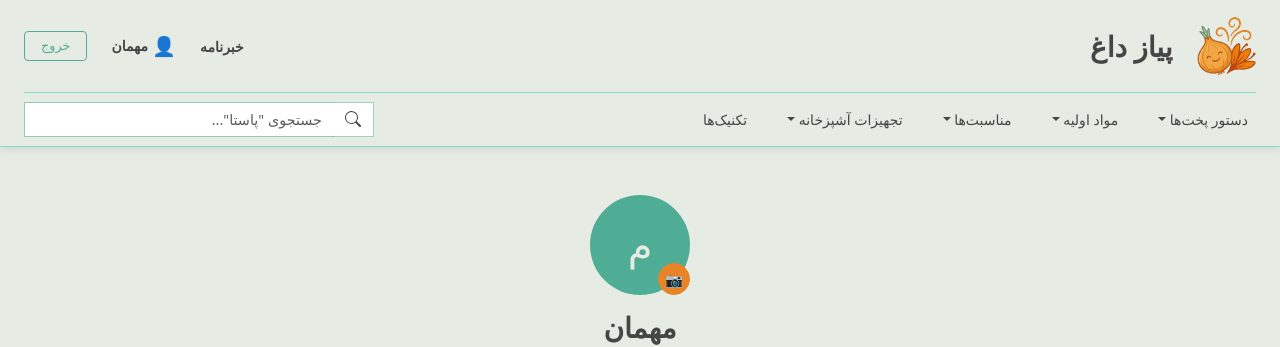
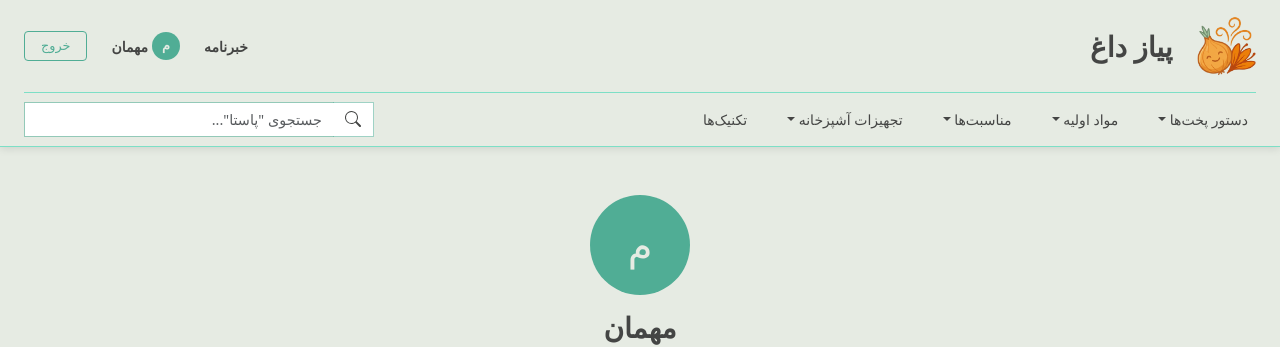
Before and after one commit to alihidson/PiazDagh, a React (Vite) app in the folder frontend/: page /profile in a window 1280 px wide. Shown: the top 347 px of the page. Built offline with nearby package versions, Linux system fonts and the light colour scheme.

Commit message:
fix: remove the ability to change avatar entirely. now the avatar is just a placeholder shwoing the letter of the first name

```diff
--- a/frontend/src/components/navbar/Navbar.jsx
+++ b/frontend/src/components/navbar/Navbar.jsx
@@ -1,22 +1,23 @@
-import { topRowLinks, navLinks } from './navData';
-import TopRowLink from './TopRowLink';
-import NavItem from './NavItem';
-import SearchBar from './SearchBar';
-import Logo from './Logo';
-import { useAuth } from '../../hooks/useAuth';
-import { Link } from 'react-router-dom';
-import './Navbar.css';
+import { topRowLinks, navLinks } from "./navData";
+import TopRowLink from "./TopRowLink";
+import NavItem from "./NavItem";
+import SearchBar from "./SearchBar";
+import Logo from "./Logo";
+import { useAuth } from "../../hooks/useAuth";
+import { Link } from "react-router-dom";
+import "./Navbar.css";
 
 const Navbar = () => {
   const { isAuthenticated, user, logout } = useAuth();
 
   return (
-    <nav className="navbar navbar-expand-lg bg-canvas py-0 border-bottom border-mint" dir="rtl">
+    <nav
+      className="navbar navbar-expand-lg bg-canvas py-0 border-bottom border-mint"
+      dir="rtl"
+    >
       <div className="container-fluid d-flex flex-column px-4">
-
         {/* Row 1: Logo + Actions */}
         <div className="position-relative d-flex align-items-center justify-content-between py-3 w-100 border-bottom border-mint">
-
           <div className="d-flex align-items-center w-100 w-lg-auto justify-content-center justify-content-lg-start gap-2">
             <Logo />
           </div>
@@ -25,7 +26,12 @@ const Navbar = () => {
             <div className="d-none d-lg-flex align-items-center gap-4 small fw-semibold">
               {/* Always show these links (newsletter, etc.) */}
               {topRowLinks.map((link) => (
-                <TopRowLink key={link.id} label={link.label} href={link.href} variant={link.variant} />
+                <TopRowLink
+                  key={link.id}
+                  label={link.label}
+                  href={link.href}
+                  variant={link.variant}
+                />
               ))}
 
               {/* Auth-aware section */}
@@ -35,13 +41,24 @@ const Navbar = () => {
                     to="/profile"
                     className="text-charcoal text-decoration-none d-flex align-items-center gap-1"
                   >
-                    <span style={{ fontSize: '1.2rem' }}>👤</span>
+                    <span
+                      className="rounded-circle bg-mint d-inline-flex align-items-center justify-content-center"
+                      style={{
+                        width: "28px",
+                        height: "28px",
+                        color: "#e6ebe3",
+                        fontSize: "0.8rem",
+                        fontWeight: "bold",
+                      }}
+                    >
+                      {(user?.username || "م")[0].toUpperCase()}
+                    </span>
                     <span>{user?.username}</span>
                   </Link>
                   <button
                     onClick={logout}
                     className="btn btn-sm btn-outline-mint px-3 py-1"
-                    style={{ fontSize: '0.8rem' }}
+                    style={{ fontSize: "0.8rem" }}
                   >
                     خروج
                   </button>
@@ -68,11 +85,15 @@ const Navbar = () => {
         {/* Row 2: Collapsible Menu + Desktop Search */}
         <div className="collapse navbar-collapse w-100" id="navbarNav">
           <div className="d-flex flex-column flex-lg-row align-items-stretch align-items-lg-center justify-content-lg-between w-100 py-3 py-lg-2">
-
             {/* Mobile-only duplicate action links */}
             <div className="d-lg-none d-flex flex-column gap-2 mb-3 small fw-semibold">
               {topRowLinks.map((link) => (
-                <TopRowLink key={link.id} label={link.label} href={link.href} variant={link.variant} />
+                <TopRowLink
+                  key={link.id}
+                  label={link.label}
+                  href={link.href}
+                  variant={link.variant}
+                />
               ))}
               {/* Mobile auth-aware section */}
               {isAuthenticated ? (
@@ -81,13 +102,24 @@ const Navbar = () => {
                     to="/profile"
                     className="text-charcoal text-decoration-none d-flex align-items-center gap-1"
                   >
-                    <span style={{ fontSize: '1.2rem' }}>👤</span>
+                    <span
+                      className="rounded-circle bg-mint d-inline-flex align-items-center justify-content-center"
+                      style={{
+                        width: "28px",
+                        height: "28px",
+                        color: "#e6ebe3",
+                        fontSize: "0.8rem",
+                        fontWeight: "bold",
+                      }}
+                    >
+                      {(user?.username || "م")[0].toUpperCase()}
+                    </span>
                     <span>{user?.username}</span>
                   </Link>
                   <button
                     onClick={logout}
                     className="btn btn-sm btn-outline-mint px-2 py-0 align-self-start"
-                    style={{ fontSize: '0.8rem' }}
+                    style={{ fontSize: "0.8rem" }}
                   >
                     خروج
                   </button>
@@ -100,11 +132,20 @@ const Navbar = () => {
 
             <ul className="navbar-nav mb-3 mb-lg-0 flex-column flex-lg-row gap-3 gap-lg-4 small fw-medium p-0">
               {navLinks.map((link) => (
-                <NavItem key={link.id} label={link.label} href={link.href} hasDropdown={link.hasDropdown} dropdownItems={link.dropdownItems} />
+                <NavItem
+                  key={link.id}
+                  label={link.label}
+                  href={link.href}
+                  hasDropdown={link.hasDropdown}
+                  dropdownItems={link.dropdownItems}
+                />
               ))}
             </ul>
 
-            <div className="d-none d-lg-block mt-2 mt-lg-0" style={{ maxWidth: '350px', width: '100%' }}>
+            <div
+              className="d-none d-lg-block mt-2 mt-lg-0"
+              style={{ maxWidth: "350px", width: "100%" }}
+            >
               <SearchBar placeholder='جستجوی "پاستا"...' />
             </div>
           </div>
--- a/frontend/src/components/profile/ProfileHeader.jsx
+++ b/frontend/src/components/profile/ProfileHeader.jsx
@@ -1,11 +1,7 @@
-import { useRef, useState } from "react";
 import { useAuth } from "../../hooks/useAuth";
-import authService from "../../services/authService";
 
 const ProfileHeader = () => {
-  const { user, updateUser } = useAuth();
-  const fileInputRef = useRef(null);
-  const [uploading, setUploading] = useState(false);
+  const { user } = useAuth();
 
   // Mock data – later these will come from a user profile service
   const joinDate = "تیر ۱۴۰۵";
@@ -14,58 +10,10 @@ const ProfileHeader = () => {
     recipes: 8,
   };
 
-  const handleAvatarClick = () => {
-    fileInputRef.current?.click();
-  };
-
-  const handleFileChange = async (e) => {
-    const file = e.target.files?.[0];
-    if (!file) return;
-
-    setUploading(true);
-    try {
-      const result = await authService.uploadAvatar(file);
-      updateUser({ avatar: result.avatar });
-    } catch {
-      alert("خطا در آپلود تصویر");
-    } finally {
-      setUploading(false);
-    }
-  };
-
   return (
     <div className="text-center mb-5">
-      {/* Hidden file input */}
-      <input
-        type="file"
-        ref={fileInputRef}
-        onChange={handleFileChange}
-        accept="image/*"
-        style={{ display: "none" }}
-      />
-
-      {/* Avatar */}
-      <div className="d-inline-block position-relative">
-        {uploading ? (
-          <div
-            className="rounded-circle bg-mint d-flex align-items-center justify-content-center mx-auto"
-            style={{ width: "100px", height: "100px" }}
-          >
-            <div
-              className="spinner-border text-white spinner-border-sm"
-              role="status"
-            >
-              <span className="visually-hidden">در حال آپلود...</span>
-            </div>
-          </div>
-        ) : user?.avatar ? (
-          <img
-            src={user.avatar}
-            alt="تصویر پروفایل"
-            className="rounded-circle"
-            style={{ width: "100px", height: "100px", objectFit: "cover" }}
-          />
-        ) : (
+      {/* Avatar – always shows initial */}
+      <div className="d-inline-block">
         <div
           className="rounded-circle bg-mint d-flex align-items-center justify-content-center mx-auto"
           style={{
@@ -77,22 +25,6 @@ const ProfileHeader = () => {
         >
           {(user?.username || "ک")[0].toUpperCase()}
         </div>
-        )}
-        <button
-          onClick={handleAvatarClick}
-          className="btn btn-sm btn-saffron rounded-circle position-absolute"
-          style={{
-            bottom: "0",
-            right: "0",
-            width: "32px",
-            height: "32px",
-            padding: "0",
-          }}
-          title="تغییر تصویر"
-          disabled={uploading}
-        >
-          📷
-        </button>
       </div>
 
       {/* Name */}
--- a/frontend/src/components/recipe/CommentForm.jsx
+++ b/frontend/src/components/recipe/CommentForm.jsx
@@ -1,13 +1,13 @@
-import { useState } from 'react';
+import { useState } from "react";
 
 const CommentForm = ({ onSubmit }) => {
-  const [text, setText] = useState('');
+  const [text, setText] = useState("");
 
   const handleSubmit = (e) => {
     e.preventDefault();
     if (!text.trim()) return;
     onSubmit(text);
-    setText('');
+    setText("");
   };
 
   return (
@@ -16,7 +16,12 @@ const CommentForm = ({ onSubmit }) => {
         {/* Placeholder avatar for current user */}
         <div
           className="rounded-circle bg-mint d-flex align-items-center justify-content-center flex-shrink-0"
-          style={{ width: '40px', height: '40px', color: '#e6ebe3', fontWeight: 'bold' }}
+          style={{
+            width: "40px",
+            height: "40px",
+            color: "#e6ebe3",
+            fontWeight: "bold",
+          }}
         >
           👤
         </div>
@@ -27,7 +32,7 @@ const CommentForm = ({ onSubmit }) => {
             placeholder="نظر خود را بنویسید..."
             value={text}
             onChange={(e) => setText(e.target.value)}
-            style={{ borderColor: 'rgba(68,69,68,0.15)', resize: 'vertical' }}
+            style={{ borderColor: "rgba(68,69,68,0.15)", resize: "vertical" }}
           />
           <div className="text-start">
             <button type="submit" className="btn btn-saffron">
--- a/frontend/src/services/authService.js
+++ b/frontend/src/services/authService.js
@@ -61,22 +61,6 @@ const authService = {
     // const response = await axios.put('/api/profile', profileData);
     // return response.data;
   },
-
-  // Inside the authService object
-
-  async uploadAvatar(file) {
-    if (USE_MOCK) {
-      await new Promise((resolve) => setTimeout(resolve, 500));
-      // Return a fake URL – the UI will use this as the new avatar
-      return {
-        avatar: "https://randomuser.me/api/portraits/lego/1.jpg", // or any placeholder
-      };
-    }
-    // const formData = new FormData();
-    // formData.append('avatar', file);
-    // const response = await axios.post('/api/profile/avatar', formData);
-    // return response.data;
-  },
 };
 
 export default authService;
```
Lines whose indentation alone changed are shown as unchanged.
